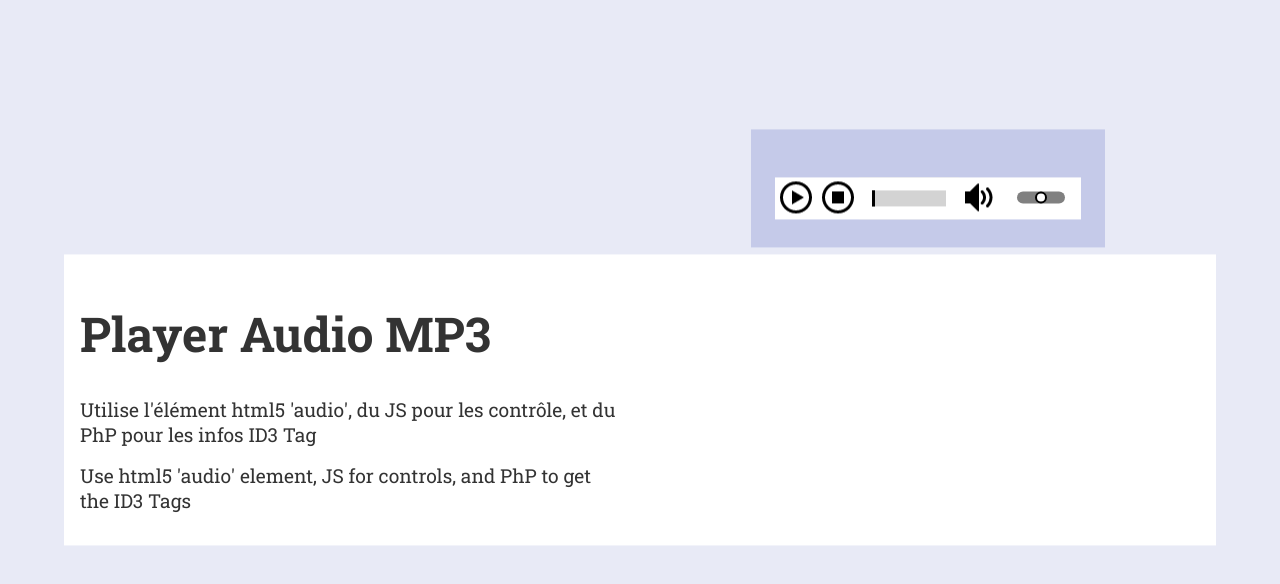
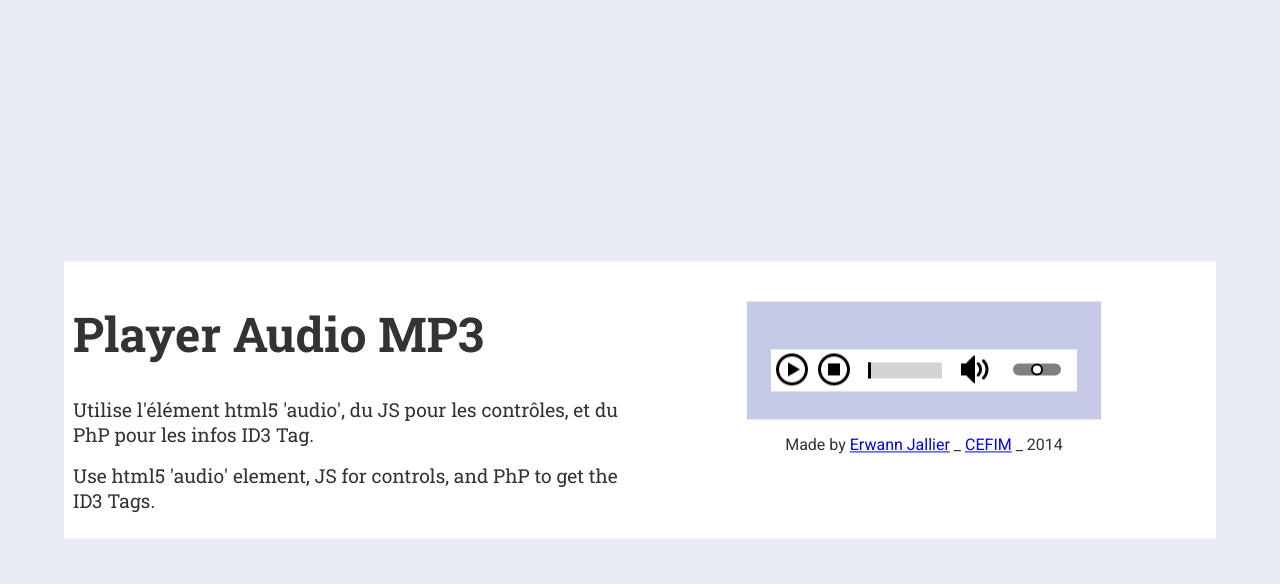
Before and after one commit to ejallier/html5-audio-mp3-player, a PHP site: page /home/index.php in a window 1280 px wide. Shown: the top 584 px of the page. Run offline with PHP 8.4, Linux system fonts and the light colour scheme; data that the repository does not hold is empty; some libraries are stand-ins or nearby versions.

Commit message:
the end...

```diff
--- a/home/index.php
+++ b/home/index.php
@@ -32,8 +32,8 @@
 
 	<header>
 		<h1>Player Audio MP3</h1>
-		<h2>Utilise l'élément html5 'audio', du JS pour les contrôle, et du PhP pour les infos ID3 Tag</h2>
-		<h2>Use html5 'audio' element, JS for controls, and PhP to get the ID3 Tags</h2>
+		<h2>Utilise l'élément html5 'audio', du JS pour les contrôles, et du PhP pour les infos ID3 Tag.</h2>
+		<h2>Use html5 'audio' element, JS for controls, and PhP to get the ID3 Tags.</h2>
 	</header>
 
 	<main id="content" class="clearfix">
@@ -48,13 +48,11 @@
 			data-artiste="<?= $artiste ?>"
 			data-album="<?= $album ?>">
 		</div>
-
+				<p class="credits">Made by <a href="//erwannjallier.com">Erwann Jallier</a> _ <a href="//cefim.eu">CEFIM</a> _ 2014</p>
 
 	</main> <!-- /#content -->
 
-	<footer>
 
-	</footer>
 
 
 </div><!-- /#wrapper -->
--- a/style/style.css
+++ b/style/style.css
@@ -13,7 +13,7 @@ body{
 #wrapper {
 
 	background : white;
-	height: 100%;
+
 }
 header{
 	padding : 1em;
@@ -33,7 +33,9 @@ header h2{
 
 }
 
-
+.credits{
+	text-align: center;
+}
 .alert{
 	background :pink;
 	border : 2px solid red;
@@ -97,7 +99,12 @@ html{box-sizing: border-box}
 		position: relative;
 		top: 50%;
 		transform: translateY(-50%);
-		height: auto;
+
+	}
+
+	footer{
+		position: absolute;
+		bottom: 0;
 	}
 
 }
@@ -106,11 +113,13 @@ html{box-sizing: border-box}
 	header, #content{
 		float: left;
 		width: 50%;
+		padding: 1px;
+	}
+	#wrapper{
+		padding: .5em;
+	}
+	#content{
+		padding-top: 2em;
 	}
 
-	#content{
-		position: relative;
-		top: 100%;
-		transform: translateY(-50%);
-	}
 }
```
